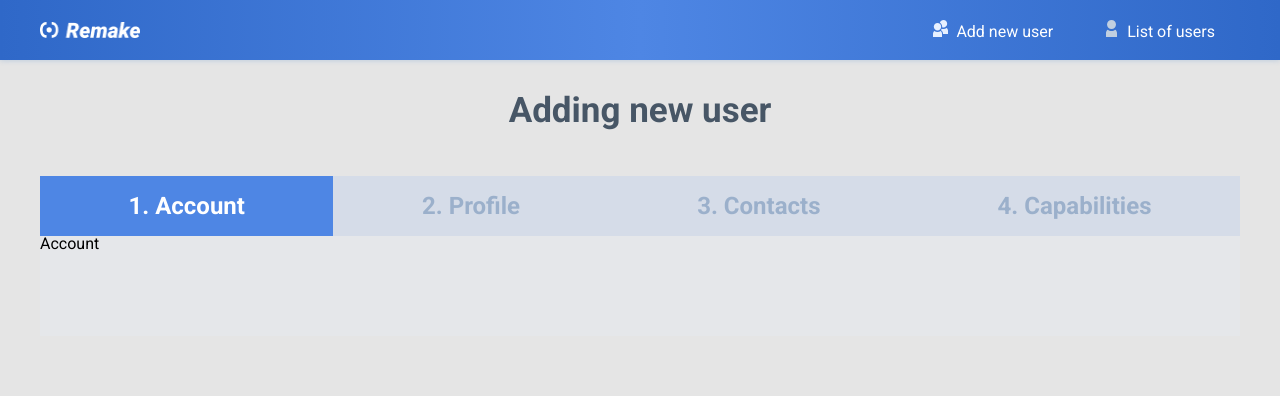
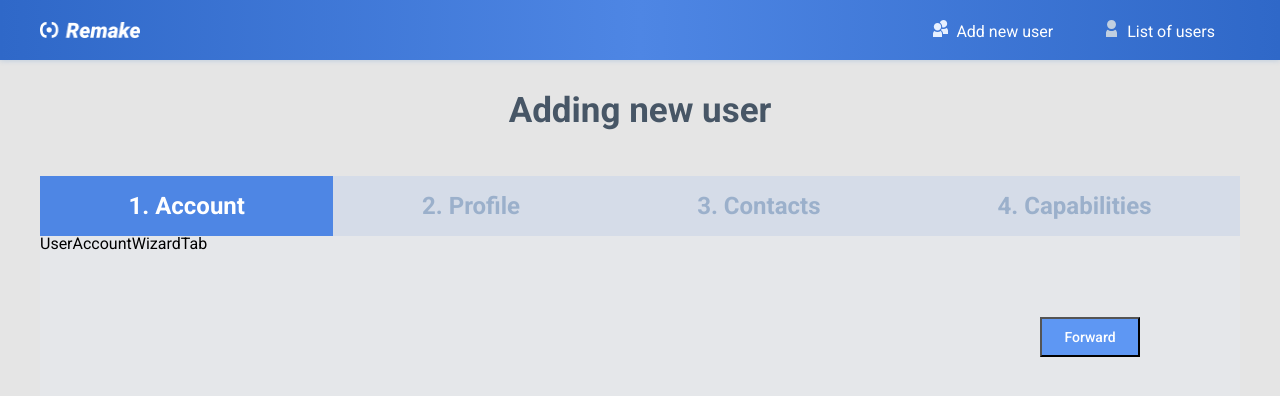
Before and after one commit to MaxVynohradov/simple-account-manager, a React (Create React App) app: page /simple-account-manager/user/create/account in a window 1280 px wide. Shown: the top 396 px of the page. Built offline with nearby package versions, Linux system fonts and the light colour scheme.

Commit message:
feat(wizard): add navigation bar to all tabs

```diff
--- a/src/pages/UserModificationWizard/components/WizardNavBar/index.tsx
+++ b/src/pages/UserModificationWizard/components/WizardNavBar/index.tsx
@@ -5,7 +5,7 @@ import WizardNavButton from '../WizardNavButton';
 import useStyles from './styles';
 
 interface Props {
-  actionHandlers: [IActionHandler];
+  actionHandlers: IActionHandler[];
 }
 
 const WizardNavBar: React.FC<Props> = ({ actionHandlers }: Props) => {
--- a/src/pages/UserModificationWizard/components/WizardNavBar/styles.ts
+++ b/src/pages/UserModificationWizard/components/WizardNavBar/styles.ts
@@ -3,7 +3,7 @@ import { createUseStyles } from 'react-jss';
 const useStyles = createUseStyles(() => ({
   navbarContainer: {
     display: 'flex',
-    justifyContent: 'justify-content: flex-end;',
+    justifyContent: 'flex-end',
     alignItems: 'center',
     width: '100%',
     height: '170px',
--- a/src/pages/UserModificationWizard/components/WizardNavButton/index.tsx
+++ b/src/pages/UserModificationWizard/components/WizardNavButton/index.tsx
@@ -12,7 +12,6 @@ interface Props {
 const WizardNavButton: React.FC<Props> = ({ link, actionType }: Props) => {
   const classes = useStyles();
   const history = useHistory();
-  const match = useRouteMatch();
 
   const buttonTypeToClass = (): string => {
     if (actionType === 'Back') return classes.backButton;
@@ -20,7 +19,7 @@ const WizardNavButton: React.FC<Props> = ({ link, actionType }: Props) => {
     return classes.finishButton;
   };
 
-  const handleClick = (): void => history.push(`${match.url}/${link}`);
+  const handleClick = (): void => history.push(link);
   return (
     <button type="button" className={buttonTypeToClass()} onClick={handleClick}>
       <span>{actionType}</span>
--- a/src/pages/UserModificationWizard/components/WizardNavButton/styles.ts
+++ b/src/pages/UserModificationWizard/components/WizardNavButton/styles.ts
@@ -8,7 +8,11 @@ const generalButtonStyles = {
   alignItems: 'center',
   width: '100px',
   height: '40px',
-  marginLeft: '100px',
+  marginRight: '100px',
+  fontWeight: 500,
+  fontSize: '14px',
+  lineHeight: '16px',
+  cursor: 'pointer',
 };
 
 const useStyles = createUseStyles((theme: IGeneralTheme) => ({
--- a/src/pages/UserModificationWizard/index.tsx
+++ b/src/pages/UserModificationWizard/index.tsx
@@ -10,7 +10,7 @@ import useStyles from './styles';
 const UserModificationWizard: React.FC<{}> = () => {
   const classes = useStyles();
   const match = useRouteMatch();
-
+  const { url } = match;
   return (
     <div className={classes.wizardContainer}>
       <div className={classes.wizardHeader}>
@@ -21,11 +21,19 @@ const UserModificationWizard: React.FC<{}> = () => {
       </div>
       <div className={classes.wizardBody}>
         <Switch>
-          <Redirect from={`${match.url}`} to={`${match.url}/account`} exact />
-          <Route path={`${match.url}/account`} exact component={Account} />
-          <Route path={`${match.url}/profile`} component={Profile} />
-          <Route path={`${match.url}/contacts`} component={Contacts} />
-          <Route path={`${match.url}/capabilities`} component={Capabilities} />
+          <Redirect from={`${url}`} to={`${url}/account`} exact />
+          <Route path={`${url}/account`} exact>
+            <Account baseUrl={url} />
+          </Route>
+          <Route path={`${url}/profile`} exact>
+            <Profile baseUrl={url} />
+          </Route>
+          <Route path={`${url}/contacts`} exact>
+            <Contacts baseUrl={url} />
+          </Route>
+          <Route path={`${url}/capabilities`} exact>
+            <Capabilities baseUrl={url} />
+          </Route>
         </Switch>
       </div>
     </div>
--- /dev/null
+++ b/src/pages/UserModificationWizard/interfaces/wizardTabProps.ts
@@ -0,0 +1,6 @@
+/* eslint-disable unicorn/prevent-abbreviations */
+interface WizardTabProps {
+  baseUrl: string;
+}
+
+export default WizardTabProps;
--- a/src/pages/UserModificationWizard/pages/Account/index.tsx
+++ b/src/pages/UserModificationWizard/pages/Account/index.tsx
@@ -1,13 +1,18 @@
-import React, { Fragment } from 'react';
+import React from 'react';
 
+import WizardNavBar from '../../components/WizardNavBar';
+import IActionHandler from '../../interfaces/actionHandler';
+import WizardTabProps from '../../interfaces/wizardTabProps';
 import useStyles from './styles';
 
-const UserAccountWizardTab: React.FC<{}> = () => {
+const UserAccountWizardTab: React.FC<WizardTabProps> = ({ baseUrl }: WizardTabProps) => {
   const classes = useStyles();
+  const actionHandlers: IActionHandler[] = [{ link: `${baseUrl}/profile`, actionType: 'Forward' }];
   return (
-    <Fragment>
-      <p>Account</p>
-    </Fragment>
+    <>
+      <p>UserAccountWizardTab</p>
+      <WizardNavBar actionHandlers={actionHandlers} />
+    </>
   );
 };
 
--- a/src/pages/UserModificationWizard/pages/Capabilities/index.tsx
+++ b/src/pages/UserModificationWizard/pages/Capabilities/index.tsx
@@ -1,13 +1,21 @@
-import React, { Fragment } from 'react';
+import React from 'react';
 
+import WizardNavBar from '../../components/WizardNavBar';
+import IActionHandler from '../../interfaces/actionHandler';
+import WizardTabProps from '../../interfaces/wizardTabProps';
 import useStyles from './styles';
 
-const UserCapabilitiesWizardTab: React.FC<{}> = () => {
+const UserCapabilitiesWizardTab: React.FC<WizardTabProps> = ({ baseUrl }: WizardTabProps) => {
   const classes = useStyles();
+  const actionHandlers: IActionHandler[] = [
+    { link: `${baseUrl}/profile`, actionType: 'Back' },
+    { link: `${baseUrl}/account`, actionType: 'Finish' },
+  ];
   return (
-    <Fragment>
+    <>
       <p>UserCapabilitiesWizardTab</p>
-    </Fragment>
+      <WizardNavBar actionHandlers={actionHandlers} />
+    </>
   );
 };
 
--- a/src/pages/UserModificationWizard/pages/Contacts/index.tsx
+++ b/src/pages/UserModificationWizard/pages/Contacts/index.tsx
@@ -1,13 +1,21 @@
-import React, { Fragment } from 'react';
+import React from 'react';
 
+import WizardNavBar from '../../components/WizardNavBar';
+import IActionHandler from '../../interfaces/actionHandler';
+import WizardTabProps from '../../interfaces/wizardTabProps';
 import useStyles from './styles';
 
-const UserContactsWizardTab: React.FC<{}> = () => {
+const UserContactsWizardTab: React.FC<WizardTabProps> = ({ baseUrl }: WizardTabProps) => {
   const classes = useStyles();
+  const actionHandlers: IActionHandler[] = [
+    { link: `${baseUrl}/profile`, actionType: 'Back' },
+    { link: `${baseUrl}/capabilities`, actionType: 'Forward' },
+  ];
   return (
-    <Fragment>
+    <>
       <p>UserContactsWizardTab</p>
-    </Fragment>
+      <WizardNavBar actionHandlers={actionHandlers} />
+    </>
   );
 };
 
--- a/src/pages/UserModificationWizard/pages/Profile/index.tsx
+++ b/src/pages/UserModificationWizard/pages/Profile/index.tsx
@@ -1,13 +1,21 @@
-import React, { Fragment } from 'react';
+import React from 'react';
 
+import WizardNavBar from '../../components/WizardNavBar';
+import IActionHandler from '../../interfaces/actionHandler';
+import WizardTabProps from '../../interfaces/wizardTabProps';
 import useStyles from './styles';
 
-const UserProfileWizardTab: React.FC<{}> = () => {
+const UserProfileWizardTab: React.FC<WizardTabProps> = ({ baseUrl }: WizardTabProps) => {
   const classes = useStyles();
+  const actionHandlers: IActionHandler[] = [
+    { link: `${baseUrl}/account`, actionType: 'Back' },
+    { link: `${baseUrl}/contacts`, actionType: 'Forward' },
+  ];
   return (
-    <Fragment>
+    <>
       <p>UserProfileWizardTab</p>
-    </Fragment>
+      <WizardNavBar actionHandlers={actionHandlers} />
+    </>
   );
 };
 
```
Also changed, not shown: .eslintrc.js.
